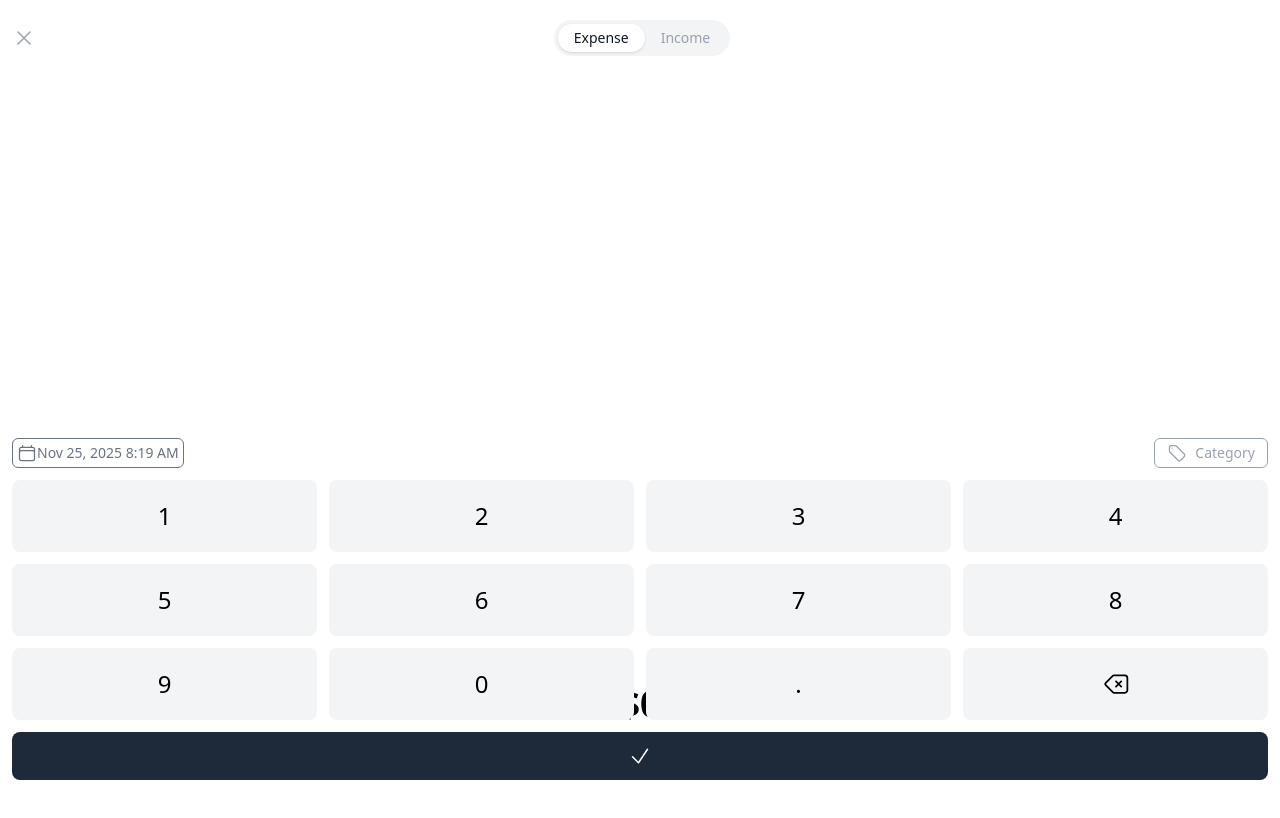
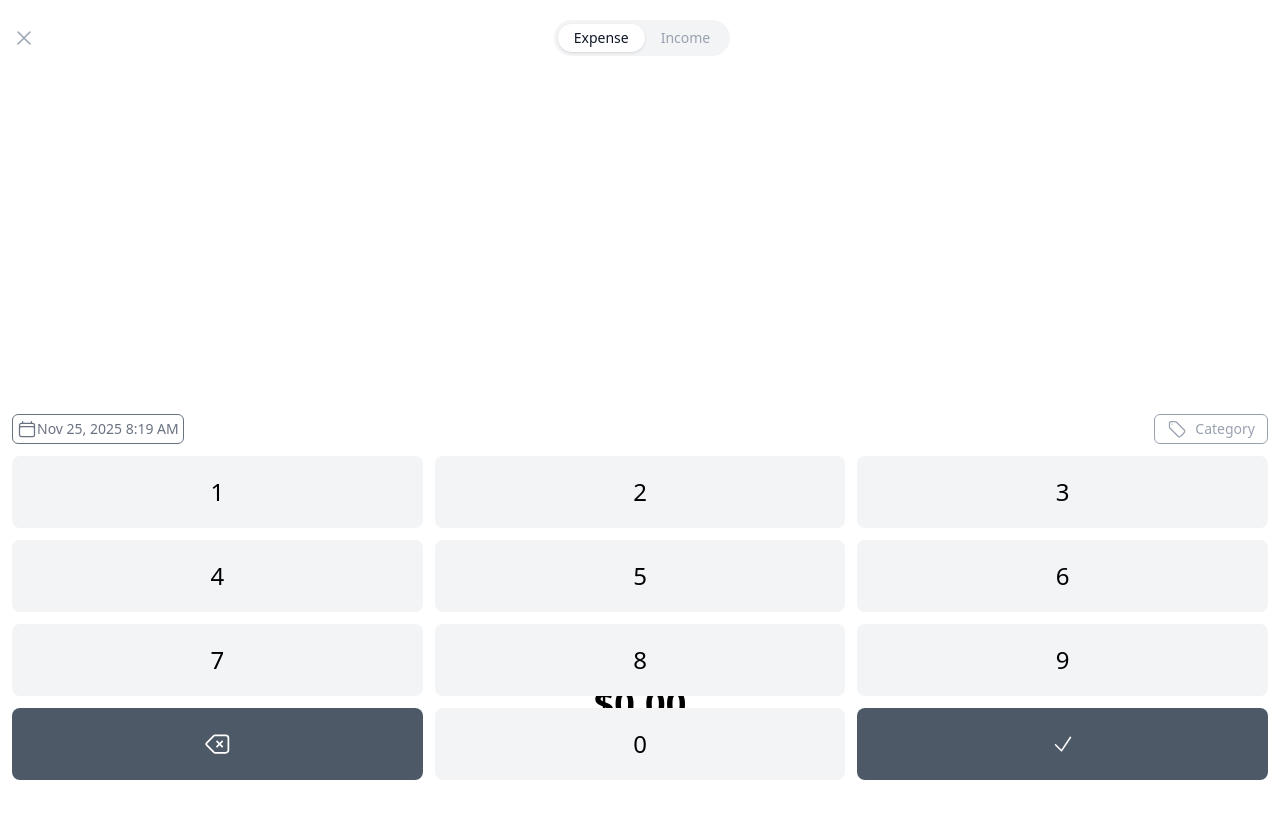
Before and after one commit to moomooj/spendly, a React (Vite) app: page /transaction in a window 1280 px wide. Shown: the top 818 px of the page. Built offline with nearby package versions, Linux system fonts and the light colour scheme.

Commit message:
key pad update

```diff
--- a/src/pages/insights/insightDetail.tsx
+++ b/src/pages/insights/insightDetail.tsx
@@ -21,8 +21,6 @@ export default function InsightsDetail() {
   const transactions = category?.transactions || [];
   const chart = category?.chart || [];
   const navigate = useNavigate();
-
-  console.log(category);
 
   if (loading) {
     return <div>Loading...</div>;
@@ -131,7 +129,7 @@ export default function InsightsDetail() {
             <div className="grid grid-cols-3 divide-x divide-gray-200 text-center">
               <div className="px-2">
                 <div className="text-sm text-gray-500">Total</div>
-                <div className="text-lg font-bold text-gray-800">
+                <div className="text-sm font-bold text-gray-800">
                   {category.amount < 0 ? "-$" : "$"}
                   {Math.abs(category.amount).toLocaleString(undefined, {
                     maximumFractionDigits: 0,
@@ -140,13 +138,13 @@ export default function InsightsDetail() {
               </div>
               <div className="px-2">
                 <div className="text-sm text-gray-500">Transactions</div>
-                <div className="text-lg font-bold text-gray-800">
+                <div className="text-sm font-bold text-gray-800">
                   {category.transactionsCount}
                 </div>
               </div>
               <div className="px-2">
                 <div className="text-sm text-gray-500">Average</div>
-                <div className="text-lg font-bold text-gray-800">
+                <div className="text-sm font-bold text-gray-800">
                   $
                   {category.averageTransaction.toLocaleString(undefined, {
                     maximumFractionDigits: 0,
--- a/src/pages/transaction/transaction.tsx
+++ b/src/pages/transaction/transaction.tsx
@@ -30,8 +30,8 @@ export default function TransactionForm() {
   const [type, setType] = useState<"expense" | "income">(
     transactionToEdit?.type || "expense"
   );
-  const [amount, setAmount] = useState(
-    transactionToEdit?.amount.toString() || "0"
+  const [amountInCents, setAmountInCents] = useState(
+    transactionToEdit ? Math.round(transactionToEdit.amount * 100) : 0
   );
   const [note, setNote] = useState(transactionToEdit?.note || "");
 
@@ -51,20 +51,29 @@ export default function TransactionForm() {
   const deleteTransactionMutation = useDeleteTransaction();
 
   const handleNumberClick = (num: string) => {
-    if (amount === "0" && num !== ".") setAmount(num);
-    else setAmount((prev: string) => prev + num);
+    const newAmount = amountInCents * 10 + parseInt(num, 10);
+    // 99,999,999.99 is 9999999999 cents
+    if (newAmount > 9999999999) {
+      return;
+    }
+    setAmountInCents(newAmount);
   };
 
   const handleBackspace = () => {
-    setAmount((prev) => (prev.length > 1 ? prev.slice(0, -1) : "0"));
+    setAmountInCents((prev) => Math.floor(prev / 10));
   };
 
-  const formattedAmount = `$${amount}`;
+  const formattedAmount = `$${(amountInCents / 100).toFixed(2)}`;
 
   const handleSubmit = async () => {
-    const transactionAmount = parseFloat(amount);
+    const transactionAmount = amountInCents / 100;
     if (isNaN(transactionAmount) || transactionAmount <= 0) {
       alert("invalid number.");
+      return;
+    }
+
+    if (transactionAmount > 99999999) {
+      alert("The maximum amount is 99,999,999.");
       return;
     }
 
@@ -235,7 +244,8 @@ export default function TransactionForm() {
           )}
         </div>
 
-        <div className="grid grid-cols-4 gap-3 mt-3">
+        <div className="grid grid-cols-3 gap-3 mt-3">
+          {/* Numbers 1-9 */}
           {[1, 2, 3, 4, 5, 6, 7, 8, 9].map((num) => (
             <button
               key={num}
@@ -246,29 +256,27 @@ export default function TransactionForm() {
             </button>
           ))}
 
+          {/* Backspace */}
+          <button
+            onClick={handleBackspace}
+            className="text-2xl font-medium bg-Sly-grey-500 rounded-lg py-5 flex justify-center items-center"
+          >
+            <BackspaceIcon className="w-7 h-7 text-white" />
+          </button>
+
+          {/* Number 0 */}
           <button
             onClick={() => handleNumberClick("0")}
-            className="text-2xl font-medium bg-gray-100 rounded-lg py-5 hover:bg-gray-200 transition"
+            className="text-2xl font-medium bg-gray-100 rounded-lg py-5 "
           >
             0
           </button>
-          <button
-            onClick={() => handleNumberClick(".")}
-            className="text-2xl font-medium bg-gray-100 rounded-lg py-5 hover:bg-gray-200 transition"
-          >
-            .
-          </button>
-          <button
-            onClick={handleBackspace}
-            className="text-2xl font-medium bg-gray-100 rounded-lg py-5 hover:bg-gray-200 transition flex justify-center items-center"
-          >
-            <BackspaceIcon className="w-7 h-7" />
-          </button>
-          {/* send req */}
+
+          {/* Submit Button */}
           <button
             onClick={handleSubmit}
             disabled={isProcessing}
-            className="bg-gray-800 text-white rounded-lg text-2xl py-3 flex items-center justify-center disabled:bg-gray-400 col-span-4"
+            className="bg-Sly-grey-500 text-white rounded-lg py-5 flex items-center justify-center "
           >
             {isProcessing ? (
               <ArrowPathIcon className="w-6 h-6 animate-spin" />
```
